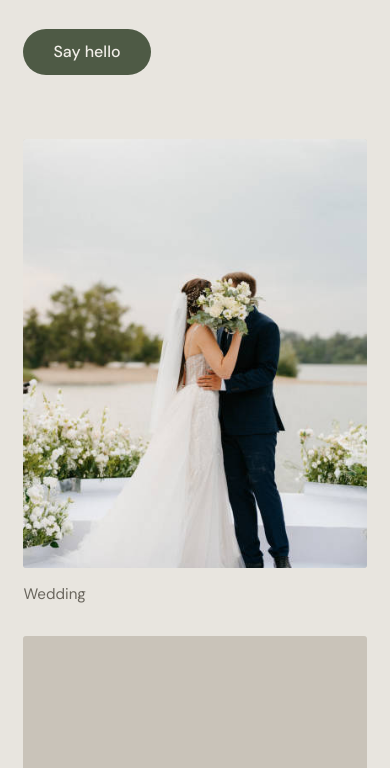
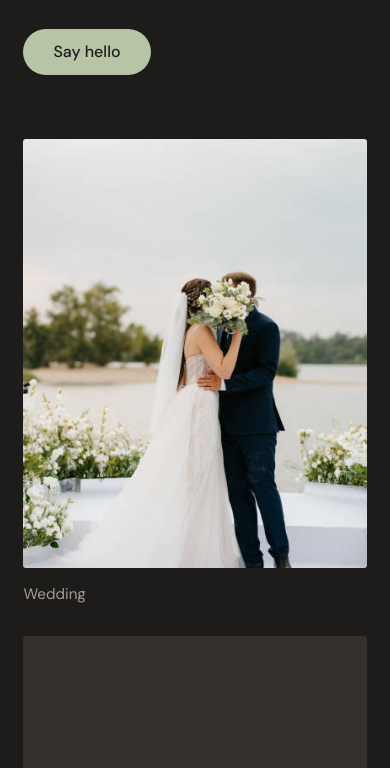
Before and after one commit to yifangoh/serena-lee-website, a website: page index.html in a window 390 px wide. Shown: the part 216-984 px from the top of the page. Drawn offline with Linux system fonts and the light colour scheme.

Commit message:
Switch the site to a dark theme
Dark palette is now the only theme; placeholders, accent and borders
retuned for dark, and theme-color set for mobile browsers.

Co-Authored-By: Claude Sonnet 5.5 <noreply@anthropic.com>
Claude-Session: https://claude.ai/code/session_01QhgZygZ6za7vhBCtaJJCSe

```diff
--- a/index.html
+++ b/index.html
@@ -3,6 +3,8 @@
 <head>
 <meta charset="utf-8">
 <meta name="viewport" content="width=device-width, initial-scale=1">
+<meta name="color-scheme" content="dark">
+<meta name="theme-color" content="#1d1c1a">
 <title>Serena Lee Photography</title>
 <link rel="preconnect" href="https://fonts.googleapis.com">
 <link rel="preconnect" href="https://fonts.gstatic.com" crossorigin>
@@ -11,33 +13,17 @@
   /* Layout idea: one calm column of generous space; the photos are the only loud thing.
      Hero is sized to its content so the first portfolio row peeks in under it. */
   :root {
-    --bg: #e8e5df;
-    --ink: #2a2926;
-    --muted: #6a665e;
-    --accent: #4e5a45;
-    --accent-ink: #f1eee8;
-    --line: #cfcac1;
-    --ph1: #d6d0c6; --ph2: #c9c3b9; --ph3: #d9d3c9;
-    --ph4: #c4beb3; --ph5: #d2ccc1; --ph6: #cbc5ba;
+    --bg: #1d1c1a;
+    --ink: #ebe7df;
+    --muted: #a29d92;
+    --accent: #b7c4a6;
+    --accent-ink: #1d1c1a;
+    --line: #34322e;
+    --ph1: #2c2a27; --ph2: #34312d; --ph3: #292724;
+    --ph4: #37342f; --ph5: #2e2c28; --ph6: #332f2b;
     --font-display: "Fraunces", Georgia, "Times New Roman", serif;
     --font-body: "DM Sans", system-ui, -apple-system, "Segoe UI", sans-serif;
     --gutter: clamp(20px, 6vw, 96px);
-    color-scheme: light;
-  }
-  @media (prefers-color-scheme: dark) {
-    :root:not([data-theme="light"]) {
-      --bg: #1d1c1a; --ink: #ebe7df; --muted: #a29d92;
-      --accent: #b7c4a6; --accent-ink: #1d1c1a; --line: #34322e;
-      --ph1: #2c2a27; --ph2: #34312d; --ph3: #292724;
-      --ph4: #37342f; --ph5: #2e2c28; --ph6: #332f2b;
-      color-scheme: dark;
-    }
-  }
-  :root[data-theme="dark"] {
-    --bg: #1d1c1a; --ink: #ebe7df; --muted: #a29d92;
-    --accent: #b7c4a6; --accent-ink: #1d1c1a; --line: #34322e;
-    --ph1: #2c2a27; --ph2: #34312d; --ph3: #292724;
-    --ph4: #37342f; --ph5: #2e2c28; --ph6: #332f2b;
     color-scheme: dark;
   }
 
```
Also changed, not shown: README.md.
